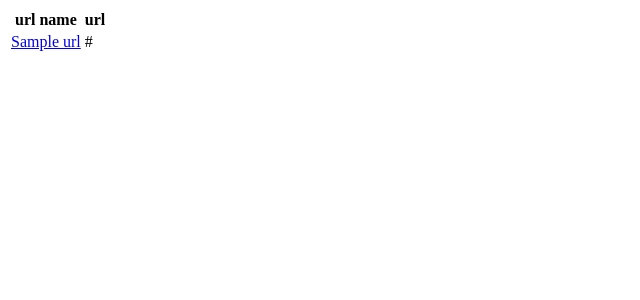
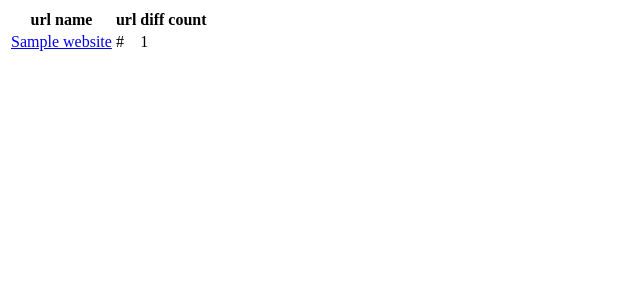
Before and after one commit to bkkumar7015974487/website_monitor, a Flask app: template templates/urls.html in a window 1280 px wide. Shown: the top 300 px of the page, without its empty margins (0-640 px from the left). Run offline with Flask 2, Linux system fonts and the light colour scheme; the template is opened without the code that fills it: most values are stand-ins (such as "Sample title", 1, 10 or a date in 2020).

Commit message:
added website object

```diff
--- a/app.py
+++ b/app.py
@@ -11,60 +11,70 @@ from sparkpost import SparkPost
 import helper
 import conf
 import monitor
+from website import Website
+
+"""Loosly based on http://octomaton.blogspot.com/2014/07/hello-world-on-heroku-with-python.html"""
 
 APP = Flask(__name__)
 
+# enable Heroku logging by directing log messages to stdout
 # https://gist.github.com/seanbehan/547f5fc599bde304c89694a98c102bab
-if 'DYNO' in os.environ:
-    APP.logger.addHandler(logging.StreamHandler(sys.stdout))
-    APP.logger.setLevel(logging.ERROR)
+if helper.in_heroku():
+    APP.logger.addHandler(logging.StreamHandler(sys.stdout)) # pylint: disable=E1101
+    APP.logger.setLevel(logging.ERROR) # pylint: disable=E1101
 
-# per http://octomaton.blogspot.com/2014/07/hello-world-on-heroku-with-python.html
 
 @APP.route('/')
 def source():
-    urls_data = []
-    for url_name, url_config in helper.get_config_urls().items():
-        urls_data.append({
-            'url': url_config['url'],
-            'name': url_name,
-            'dir_name': helper.get_valid_filename(url_name)
-        })
     return render_template(
         'index.html',
-        content=render_template('urls.html', urls_data=urls_data)
+        content=render_template('urls.html', websites=helper.get_all_websites())
         )
 
-@APP.route('/url/<dir_name>')
-def url(dir_name):
+@APP.route('/urls/start')
+def urls_start():
+    monitor.start()
+    return render_template(
+        'index.html',
+        content="monitor started"
+        )
+
+@APP.route('/url/<website_slug>')
+def url(website_slug):
     check_files = []
-    for check_file in helper.get_check_files(dir_name):
-        diff_file = helper.find_diff_file(dir_name, check_file)
-        if diff_file:
-            diff_file = f'<a href={url_for("url_diff", dir_name=dir_name, diff_name=diff_file)}>Diff</a>'
+    helper.p('ping')
+    website = Website(website_slug=website_slug)
+    helper.p(website.name)
+    for check_file in website.check_files:
+        diff_files = ''
+        for diff_file in website.find_diff_files(check_file):
+            diff_files += f'<a href={url_for("url_diff", website_slug=website_slug, diff_name=diff_file)}>Diff</a>'
 
         check_files.append({
             'name': check_file,
             'date': helper.check_file_to_date_human(check_file),
-            'diff_file': diff_file
+            'diff_files': diff_files
         })
     return render_template(
         'index.html',
-        content=render_template('url.html', header=dir_name, check_files=check_files)
+        content=render_template('url.html', header=website.name, check_files=check_files)
         )
 
-@APP.route('/url/<dir_name>/diff/<diff_name>')
-def url_diff(dir_name, diff_name):
-    with open(os.path.join(conf.DATA_DIR, dir_name, diff_name)) as f:
+
+@APP.route('/url/<website_slug>/diff/<diff_name>')
+def url_diff(website_slug, diff_name):
+    with open(os.path.join(conf.DATA_DIR, website_slug, diff_name)) as f:
         content = f.readlines()
     return render_template(
         'index.html',
         content=content[0]
     )
 
+
 @APP.route('/ping')
 def ping():
     return 'pong'
+
 
 @APP.route('/send')
 def send():
@@ -82,27 +92,23 @@ def send():
     return 'sent'
 
 def poller():
+    """Poor mans scheduler, runs continously in the background and triggers our monitoring jobs"""
     while True:
-        monitor.start_async(helper.get_config_urls())
-        next_in = helper.get_poller_interval()
+        monitor.start()
 
         # we ping ourselves to prevent the dyno from idling
         # this only works when the dyno-metadata plugin was added to the app
         if 'HEROKU_APP_NAME' in os.environ:
             requests.get(f"http://{os.environ['HEROKU_APP_NAME']}.herokuapp.com/ping")
 
-        helper.p(f"Run finished, next in {next_in}s")
-        sleep(next_in)
+        helper.p(f"Run finished, next in {helper.get_poller_interval()}s")
+        sleep(helper.get_poller_interval())
 
 if __name__ == "__main__":
-    # poor mans scheduler
-    thread = threading.Thread(
-        target=poller
-    )
-    thread.start()
-
-    if 'PORT' in os.environ:
-        # we assume that we are in Heroku
+    if helper.in_heroku():
+        # start scheduler / poller
+        thread = threading.Thread(target=poller)
+        thread.start()
         APP.run(host='0.0.0.0', port=os.environ['PORT'])
     else:
         os.environ["FLASK_ENV"] = "development"
--- a/helper.py
+++ b/helper.py
@@ -9,6 +9,7 @@ import yaml
 from path import Path
 
 import conf
+from website import Website
 
 BASE_PATH = os.path.dirname(os.path.abspath(__file__))
 WEBSITES_YAML = 'websites.yaml'
@@ -16,46 +17,19 @@ WEBSITES_YAML = 'websites.yaml'
 def get_poller_interval():
     return int(os.getenv('POLLER_INTERVAL', 60))
 
-#
-# yaml
-#
-def get_css_selector(url_name):
-    cfg = _get_yaml()
-    urls = []
-    for url_name in [ el for el in cfg['urls'] ]:
-        urls.append(cfg['urls'][url_name]['css_selector'])
-    return urls
-
-def _get_yaml():
+def get_cfg():
     with open(f"{BASE_PATH}/{WEBSITES_YAML}", 'r') as ymlfile:
         cfg = yaml.load(ymlfile)
     return cfg
 
-#
-# debug print & verbosity
-#
+def get_cfg_urls():
+    return get_cfg()['urls']
+
 def p(*args):
   print(args[0] % (len(args) > 1 and args[1:] or []))
   sys.stdout.flush()
 
 
-#
-# urls
-#
-def get_check_files(url_dir):
-    check_files = None
-    check_files_dir = os.path.join(conf.DATA_DIR, url_dir)
-    with Path(check_files_dir):
-        check_files = sorted(glob.glob(f"*{conf.CHECK_FILE_ENDING}"),)
-    return check_files
-
-def get_config_urls():
-    cfg = _get_yaml()
-    return cfg['urls']
-
-#
-# check files
-#
 def check_file_to_date_human(check_file):
     """convert the filename, which is a timestamp, into a human date"""
     timestamp = check_file.rstrip(conf.CHECK_FILE_ENDING)
@@ -71,9 +45,6 @@ def find_diff_file(dir_name, check_file):
     if diff_files:
         return diff_files[0]
 
-#
-# Various
-#
 def get_valid_filename(s):
     """
     from https://github.com/django/django/blob/master/django/utils/text.py
@@ -86,3 +57,14 @@ def get_valid_filename(s):
     """
     s = str(s).strip().replace(' ', '_')
     return re.sub(r'(?u)[^-\w.]', '', s)
+
+def in_heroku():
+    """return true if running in Heroku"""
+    # or 'PORT'
+    return 'DYNO' in os.environ
+
+def get_all_websites():
+    websites = []
+    for url_name in get_cfg_urls():
+        websites.append(Website(website_name=url_name))
+    return websites
--- /dev/null
+++ b/notifier.py
@@ -0,0 +1,4 @@
+
+
+def notifiy():
+    pass
--- a/templates/index.html
+++ b/templates/index.html
@@ -15,6 +15,7 @@
     <section class="section">
         <div class="container">
             <h1 class="title"><a href="/">Website Monitor</a></h1>
+            <p><a href="/urls/start">start Monitor</a></p>
             {{ content|safe }}
         </div>
     </section>
--- a/templates/url.html
+++ b/templates/url.html
@@ -12,7 +12,7 @@
             <tr>
                 <td>{{ check_file.name }}</td>
                 <td>{{ check_file.date }}</td>
-                <td>{{ check_file.diff_file|safe }}</td>
+                <td>{{ check_file.diff_files|safe }}</td>
             </tr>
         {% endfor %}
     </tbody>
--- a/templates/urls.html
+++ b/templates/urls.html
@@ -3,13 +3,15 @@
         <tr>
             <th>url name</th>
             <th>url</th>
+            <th>diff count</th>
         </tr>
     </thead>
     <tbody>
-        {% for url_data in urls_data %}
+        {% for website in websites %}
             <tr>
-                <td><a href="{{ url_for('url', dir_name=url_data.dir_name) }}">{{ url_data.name }}</a></td>
-                <td>{{ url_data.url }}</td>
+                <td><a href="{{ url_for('url', website_slug=website.slug) }}">{{ website.name }}</a></td>
+                <td>{{ website.url }}</td>
+                <td>{{ website.diff_files_count }}</td>
             </tr>
         {% endfor %}
     </tbody>
```
Also changed, not shown: monitor.py (+22 -24 lines), website.py (added, +52 -0 lines).
